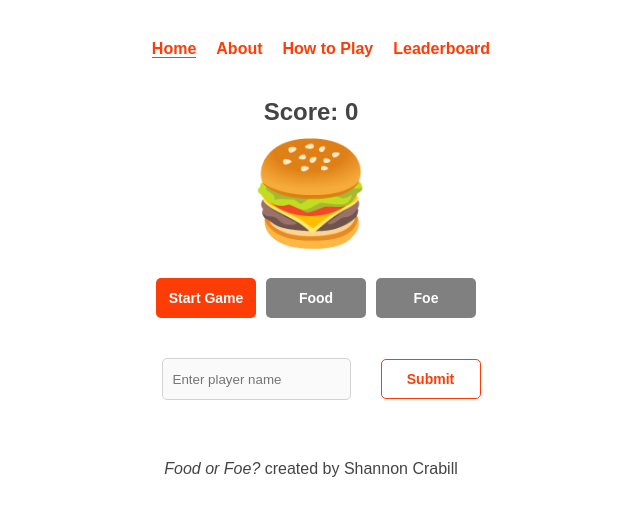
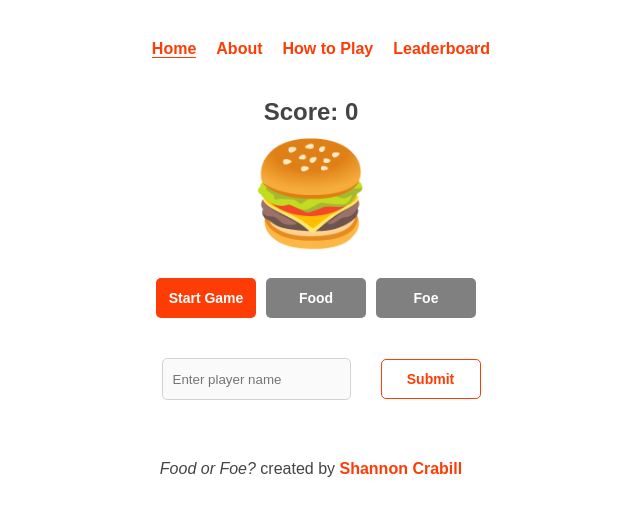
Before and after one commit to scrabill/food-or-foe-react, a React (Create React App) app in the folder frontend/: page / in a window 1280 px wide. Shown: the top 516 px of the page, without its empty margins (329-969 px from the left). Built offline with nearby package versions, Linux system fonts and the light colour scheme; no server answers.

Commit message:
Adds link to personal website in footer

```diff
--- a/frontend/src/Footer.js
+++ b/frontend/src/Footer.js
@@ -3,7 +3,7 @@ import React from 'react';
 export const Footer = () => {
   return (
     <footer>
-      <em>Food or Foe?</em> created by Shannon Crabill
+      <em>Food or Foe?</em> created by <a href="http://shannoncrabill.com/">Shannon Crabill</a>
     </footer>
   )
 }
```
